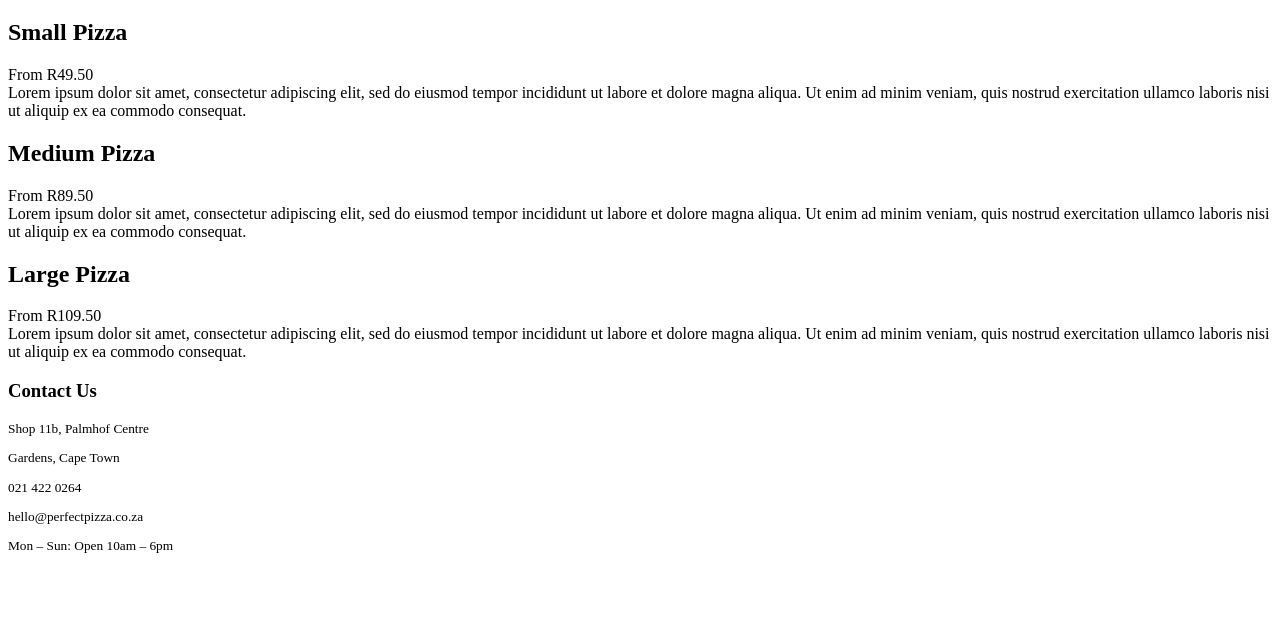
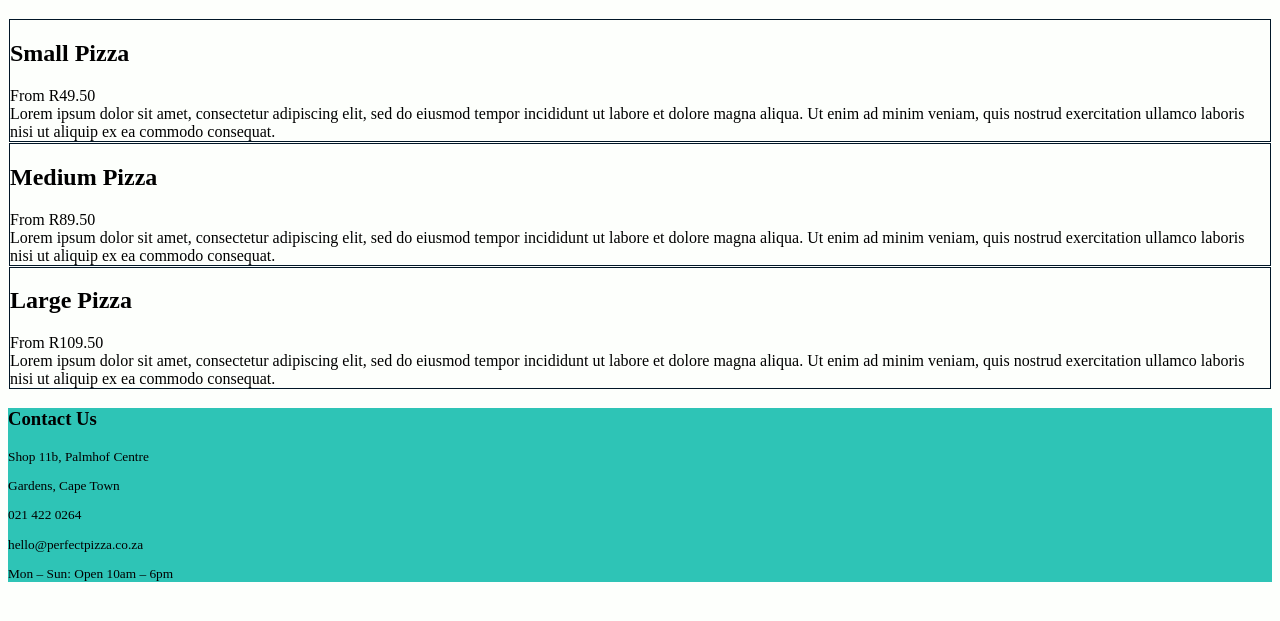
Before and after one commit to Nurha/perfect_pizza, a plain HTML site: page index.html in a window 1280 px wide. Shown: the part 61-682 px from the top of the page. Drawn offline with Linux system fonts and the light colour scheme.

Commit message:
Chose colors and added borders

```diff
--- a/index.html
+++ b/index.html
@@ -4,10 +4,13 @@
     <meta charset="UTF-8">
     <meta http-equiv="X-UA-Compatible" content="IE=edge">
     <meta name="viewport" content="width=device-width, initial-scale=1.0">
+    <link rel="stylesheet" href="style.css">
     <title>The Perfect Pizza</title>
 </head>
 <body>
-    <h1>The Perfect Pizza</h1>
+    <div class='shop_name'>
+        <h1>The Perfect Pizza</h1>
+    </div>
 
     <div class='small_pizza'>
         <h2>Small Pizza</h2>
--- a/style.css
+++ b/style.css
@@ -0,0 +1,25 @@
+body {
+    background-color: #FDFFFC;
+}
+
+.small_pizza {
+    background-color: #FDFFFC;
+    border: #011627 1px solid ;
+    margin: 1px;
+}
+
+.medium_pizza {
+    background-color: #FDFFFC;
+    border: #011627 1px solid ;
+    margin: 1px;
+}
+
+.large_pizza {
+    background-color: #FDFFFC;
+    border: #011627 1px solid ;
+    margin: 1px;
+}
+
+.contact_section {
+    background-color: #2EC4B6;
+}
```
